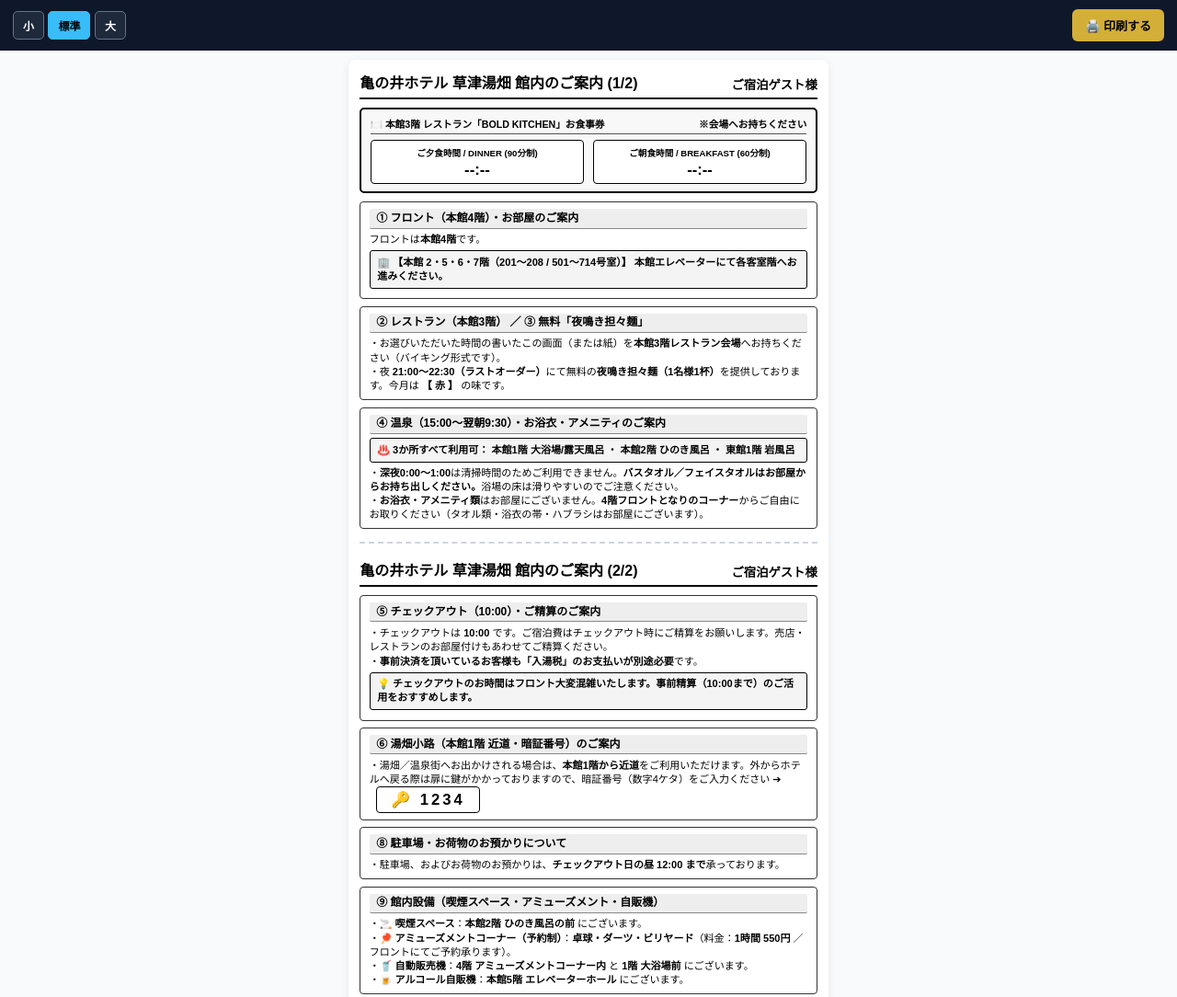
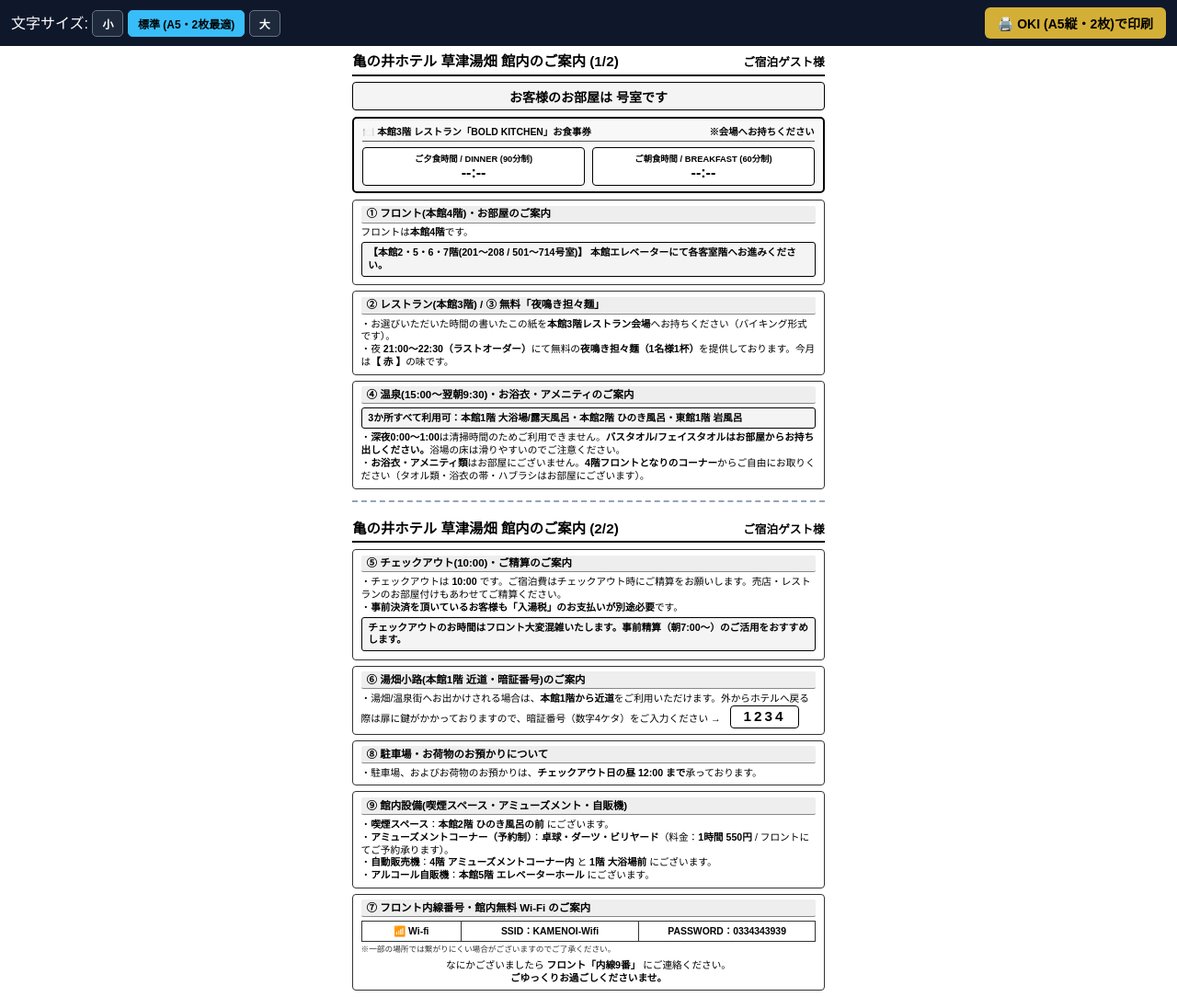
Before and after one commit to bravehero1190-hue/kusatsu-guide01, a plain HTML site: page index.html in a window 1280 px wide. Shown: the top 1084 px of the page at 92% size. Drawn offline with Linux system fonts and the light colour scheme.

Commit message:
Update index.html

```diff
--- a/index.html
+++ b/index.html
@@ -8,135 +8,227 @@
   :root { --p-scale: 1.0; }
   @page { size: A5 portrait; margin: 4mm 5mm; }
   * { box-sizing: border-box; font-family: "Hiragino Kaku Gothic ProN", "Meiryo", sans-serif; }
-  html, body { margin: 0; padding: 0; background: #f8fafc; color: #000; width: 100%; -webkit-print-color-adjust: exact; print-color-adjust: exact; }
+  html, body {
+    margin: 0; padding: 0; background: #ffffff; color: #000000; width: 100%;
+    -webkit-print-color-adjust: exact; print-color-adjust: exact;
+  }
 
+  /* 画面上部操作バー（印刷時は非表示） */
   .no-print-bar {
-    padding: 10px 14px; background: #0f172a; color: #fff;
+    padding: 8px 12px; background: #0f172a; color: #fff;
     display: flex; gap: 8px; align-items: center; justify-content: space-between; flex-wrap: wrap;
     position: sticky; top: 0; z-index: 100;
   }
-  .sz-btn { padding: 6px 10px; font-size: 12px; font-weight: bold; border-radius: 5px; border: 1px solid #64748b; background: #1e293b; color: #fff; cursor: pointer; }
+  .sz-btn {
+    padding: 5px 10px; font-size: 12px; font-weight: bold;
+    border-radius: 5px; border: 1px solid #64748b; background: #1e293b; color: #fff; cursor: pointer;
+  }
   .sz-btn.active { background: #38bdf8; color: #000; border-color: #38bdf8; }
-  .np-btn { padding: 8px 14px; font-size: 13px; font-weight: 900; border-radius: 6px; border: none; background: #d4af37; color: #000; cursor: pointer; }
+  .np-btn {
+    padding: 7px 14px; font-size: 14px; font-weight: 900;
+    border-radius: 6px; border: none; background: #d4af37; color: #000; cursor: pointer;
+  }
 
-  .a5-wrap { width: 100%; max-width: 138mm; margin: 10px auto; background: #fff; padding: 12px; border-radius: 8px; box-shadow: 0 2px 10px rgba(0,0,0,0.08); }
-  .a5-page-1 { width: 100%; border-bottom: 2px dashed #cbd5e1; padding-bottom: 14px; margin-bottom: 16px; }
-  .a5-page-2 { width: 100%; }
+  .a5-wrap { width: 100%; max-width: 138mm; margin: 0 auto; padding: 4px; }
+  .a5-page-1 { width: 100%; page-break-after: always; break-after: page; }
+  .a5-page-2 { width: 100%; page-break-after: avoid; break-after: avoid; }
 
-  .hdr { display: flex; justify-content: space-between; align-items: flex-end; border-bottom: 2px solid #000; padding-bottom: 1.2mm; margin-bottom: 2.5mm; }
-  .h-title { font-size: calc(12pt * var(--p-scale)); font-weight: 900; }
-  .h-rm    { font-size: calc(10pt * var(--p-scale)); font-weight: 900; }
+  .hdr {
+    display: flex; justify-content: space-between; align-items: flex-end;
+    border-bottom: 2px solid #000; padding-bottom: 1.2mm; margin-bottom: 1.8mm;
+  }
+  .h-title { font-size: calc(11.5pt * var(--p-scale)); font-weight: 900; }
+  .h-rm { font-size: calc(9.5pt * var(--p-scale)); font-weight: 900; }
 
-  .ticket { border: 2px solid #000; border-radius: 5px; padding: 2mm 2.5mm; margin-bottom: 2.5mm; background: #f8f8f8; }
-  .tk-head { font-size: calc(8pt * var(--p-scale)); font-weight: 900; border-bottom: 1px solid #555; padding-bottom: 1mm; margin-bottom: 1.5mm; display: flex; justify-content: space-between; flex-wrap: wrap; gap: 4px; }
-  .tk-grid { display: grid; grid-template-columns: 1fr 1fr; gap: 2.5mm; }
-  .tk-box  { border: 1.2px solid #000; border-radius: 4px; padding: 1.5mm 2mm; background: #fff; text-align: center; }
-  .tk-lbl  { font-size: calc(7.2pt * var(--p-scale)); font-weight: bold; }
-  .tk-val  { font-size: calc(12.5pt * var(--p-scale)); font-weight: 900; line-height: 1.15; margin-top: 2px; }
+  /* お客様のお部屋バナー */
+  .room-banner {
+    text-align: center; font-size: calc(10.5pt * var(--p-scale)); font-weight: 900;
+    border: 1.8px solid #000; background: #f4f4f4;
+    padding: 1.2mm 2mm; border-radius: 4px; margin-bottom: 1.8mm;
+  }
 
-  .sec-stack { display: flex; flex-direction: column; gap: 2mm; }
-  .sec { border: 1px solid #333; border-radius: 4px; padding: 1.8mm 2.5mm; font-size: calc(8.3pt * var(--p-scale)); line-height: 1.38; page-break-inside: avoid; break-inside: avoid; }
-  .sec-t { font-size: calc(9pt * var(--p-scale)); font-weight: 900; border-bottom: 1px solid #888; margin-bottom: 1.2mm; padding: 0.5mm 2mm; background: #eeeeee; border-radius: 2px; }
-  .hl { border: 1px solid #000; background: #f4f4f4; padding: 1.2mm 2mm; border-radius: 3px; margin: 1mm 0; font-weight: bold; }
-  .pin { display: inline-block; border: 1.8px solid #000; padding: 0.5mm 4mm; font-size: calc(12.5pt * var(--p-scale)); font-weight: 900; letter-spacing: 3px; border-radius: 4px; margin-left: 2mm; background: #fff; }
+  /* お食事券枠 */
+  .ticket {
+    border: 2px solid #000; border-radius: 5px;
+    padding: 1.6mm 2.4mm; margin-bottom: 1.8mm; background: #f8f8f8;
+  }
+  .tk-head {
+    font-size: calc(7.8pt * var(--p-scale)); font-weight: 900;
+    border-bottom: 1px solid #555; padding-bottom: 0.8mm; margin-bottom: 1.4mm;
+    display: flex; justify-content: space-between;
+  }
+  .tk-grid { display: grid; grid-template-columns: 1fr 1fr; gap: 2.2mm; }
+  .tk-box {
+    border: 1.2px solid #000; border-radius: 4px; padding: 1.1mm 2mm;
+    background: #fff; text-align: center;
+  }
+  .tk-lbl { font-size: calc(7pt * var(--p-scale)); font-weight: bold; }
+  .tk-val { font-size: calc(12pt * var(--p-scale)); font-weight: 900; line-height: 1.15; }
 
+  .sec-stack { display: flex; flex-direction: column; gap: 1.6mm; }
+  .sec {
+    border: 1px solid #333; border-radius: 4px; padding: 1.5mm 2.2mm;
+    font-size: calc(8pt * var(--p-scale)); line-height: 1.3;
+    page-break-inside: avoid; break-inside: avoid;
+  }
+  .sec-t {
+    font-size: calc(8.6pt * var(--p-scale)); font-weight: 900;
+    border-bottom: 1px solid #888; margin-bottom: 1mm; padding: 0.4mm 1.6mm;
+    background: #eeeeee; border-radius: 2px;
+  }
+  .hl {
+    border: 1px solid #000; background: #f4f4f4;
+    padding: 1mm 1.8mm; border-radius: 3px; margin: 0.8mm 0; font-weight: bold;
+  }
+  .hl-strong {
+    border: 1.8px solid #000; background: #fef3c7;
+    padding: 1.2mm 1.8mm; border-radius: 3px; margin: 0.8mm 0; font-weight: bold;
+  }
+  .pin {
+    display: inline-block; border: 1.8px solid #000; padding: 0.4mm 3.5mm;
+    font-size: calc(11.5pt * var(--p-scale)); font-weight: 900; letter-spacing: 3px;
+    border-radius: 4px; margin-left: 2mm; background: #fff;
+  }
+
+  /* Wi-Fi 3分割テーブル */
+  .wifi-tbl {
+    width: 100%; border-collapse: collapse; border: 1.2px solid #333;
+    text-align: center; font-size: calc(7.8pt * var(--p-scale)); font-weight: 900;
+    background: #fff; margin-bottom: 0.8mm;
+  }
+  .wifi-tbl td { padding: 1mm 1.5mm; border-right: 1px solid #333; }
+  .wifi-tbl td:last-child { border-right: none; }
+  .wifi-note {
+    font-size: calc(6.5pt * var(--p-scale)); color: #333; text-align: left; margin-bottom: 1.2mm;
+  }
+
+  @media screen {
+    .a5-page-1 { border-bottom: 2px dashed #94a3b8; padding-bottom: 12px; margin-bottom: 16px; }
+  }
   @media print {
-    html, body { background: #fff; }
     .no-print-bar { display: none !important; }
-    .a5-wrap { max-width: 100%; width: 100%; margin: 0; padding: 0; box-shadow: none; border-radius: 0; }
-    .a5-page-1 { border-bottom: none; padding-bottom: 0; margin-bottom: 0; page-break-after: always; break-after: page; }
+    .a5-wrap { max-width: 100%; width: 100%; padding: 0; }
+    .a5-page-1 {
+      border-bottom: none; padding-bottom: 0; margin-bottom: 0;
+      page-break-after: always; break-after: page;
+    }
     .a5-page-2 { page-break-after: avoid; break-after: avoid; }
   }
 </style>
 </head>
 <body>
+
 <div class="no-print-bar">
   <div>
+    <span>文字サイズ:</span>
     <button class="sz-btn" onclick="setScale(0.92, this)">小</button>
-      <button class="sz-btn active" onclick="setScale(1.0, this)">標準</button>
-      <button class="sz-btn" onclick="setScale(1.12, this)">大</button>
+    <button class="sz-btn active" onclick="setScale(1.0, this)">標準 (A5・2枚最適)</button>
+    <button class="sz-btn" onclick="setScale(1.08, this)">大</button>
   </div>
-    <button class="np-btn" onclick="window.print()">🖨️ 印刷する</button>
+  <button class="np-btn" onclick="window.print()">🖨️ OKI (A5縦・2枚)で印刷</button>
 </div>
 
 <div class="a5-wrap">
-    <!-- 1枚目 -->
+  <!-- ================= 1ページ目 ================= -->
   <div class="a5-page-1">
     <div class="hdr">
       <div class="h-title">亀の井ホテル 草津湯畑 館内のご案内 (1/2)</div>
-        <div class="h-rm" id="rmDisp1">ご宿泊ゲスト様</div>
+      <div class="h-rm" id="hdrRoom1">ご宿泊ゲスト様</div>
     </div>
 
+    <!-- お食事時間の上：お部屋番号バナー -->
+    <div class="room-banner">
+      お客様のお部屋は <span id="roomBannerVal">  </span> 号室です
+    </div>
+
+    <!-- お食事券 -->
     <div class="ticket">
       <div class="tk-head">
         <span>🍽️ 本館3階 レストラン「BOLD KITCHEN」お食事券</span>
         <span>※会場へお持ちください</span>
       </div>
       <div class="tk-grid">
-          <div class="tk-box"><div class="tk-lbl">ご夕食時間 / DINNER (90分制)</div><div class="tk-val" id="dinDisp">--:--</div></div>
-          <div class="tk-box"><div class="tk-lbl">ご朝食時間 / BREAKFAST (60分制)</div><div class="tk-val" id="brkDisp">--:--</div></div>
+        <div class="tk-box">
+          <div class="tk-lbl">ご夕食時間 / DINNER (90分制)</div>
+          <div class="tk-val" id="dinVal">--:--</div>
+        </div>
+        <div class="tk-box">
+          <div class="tk-lbl">ご朝食時間 / BREAKFAST (60分制)</div>
+          <div class="tk-val" id="brkVal">--:--</div>
+        </div>
       </div>
     </div>
 
     <div class="sec-stack">
       <div class="sec">
-          <div class="sec-t">① フロント（本館4階）・お部屋のご案内</div>
-          フロントは<b>本館4階</b>です。<div class="hl" id="routeDisp"></div>
+        <div class="sec-t">① フロント(本館4階)・お部屋のご案内</div>
+        フロントは<b>本館4階</b>です。
+        <div class="hl" id="routeHtml"></div>
       </div>
+
       <div class="sec">
-          <div class="sec-t">② レストラン（本館3階） ／ ③ 無料「夜鳴き担々麺」</div>
-          ・お選びいただいた時間の書いたこの画面（または紙）を<b>本館3階レストラン会場</b>へお持ちください（バイキング形式です）。<br>
-          ・夜 <b>21:00〜22:30（ラストオーダー）</b>にて無料の<b>夜鳴き担々麺（1名様1杯）</b>を提供しております。今月は <b>【 <span id="tanDisp">赤</span> 】</b> の味です。
+        <div class="sec-t">② レストラン(本館3階) / ③ 無料「夜鳴き担々麺」</div>
+        ・お選びいただいた時間の書いたこの紙を<b>本館3階レストラン会場</b>へお持ちください（バイキング形式です）。<br>
+        ・夜 <b>21:00〜22:30（ラストオーダー）</b>にて無料の<b>夜鳴き担々麺（1名様1杯）</b>を提供しております。今月は<b>【 <span id="tanVal">赤</span> 】</b>の味です。
       </div>
+
       <div class="sec">
-          <div class="sec-t">④ 温泉（15:00〜翌朝9:30）・お浴衣・アメニティのご案内</div>
-          <div class="hl">♨️ <b>3か所すべて利用可：</b> <b>本館1階</b> 大浴場/露天風呂 ・ <b>本館2階</b> ひのき風呂 ・ <b>東館1階</b> 岩風呂</div>
-          ・<b>深夜0:00〜1:00</b>は清掃時間のためご利用できません。<b>バスタオル／フェイスタオルはお部屋からお持ち出しください。</b>浴場の床は滑りやすいのでご注意ください。<br>
+        <div class="sec-t">④ 温泉(15:00〜翌朝9:30)・お浴衣・アメニティのご案内</div>
+        <div class="hl">
+          <b>3か所すべて利用可：</b><b>本館1階</b> 大浴場/露天風呂・<b>本館2階</b> ひのき風呂・<b>東館1階</b> 岩風呂
+        </div>
+        ・<b>深夜0:00〜1:00</b>は清掃時間のためご利用できません。<b>バスタオル/フェイスタオルはお部屋からお持ち出しください。</b>浴場の床は滑りやすいのでご注意ください。<br>
         ・<b>お浴衣・アメニティ類</b>はお部屋にございません。<b>4階フロントとなりのコーナー</b>からご自由にお取りください（タオル類・浴衣の帯・ハブラシはお部屋にございます）。
       </div>
     </div>
   </div>
 
-    <!-- 2枚目 -->
+  <!-- ================= 2ページ目 ================= -->
   <div class="a5-page-2">
     <div class="hdr">
       <div class="h-title">亀の井ホテル 草津湯畑 館内のご案内 (2/2)</div>
-        <div class="h-rm" id="rmDisp2">ご宿泊ゲスト様</div>
+      <div class="h-rm" id="hdrRoom2">ご宿泊ゲスト様</div>
     </div>
 
     <div class="sec-stack">
       <div class="sec">
-          <div class="sec-t">⑤ チェックアウト（<span id="outDisp1">10:00</span>）・ご精算のご案内</div>
-          ・チェックアウトは <b id="outDisp2">10:00</b> です。ご宿泊費はチェックアウト時にご精算をお願いします。売店・レストランのお部屋付けもあわせてご精算ください。<br>
+        <div class="sec-t">⑤ チェックアウト(<span id="outValTitle">10:00</span>)・ご精算のご案内</div>
+        ・チェックアウトは <b id="outValBody">10:00</b> です。ご宿泊費はチェックアウト時にご精算をお願いします。売店・レストランのお部屋付けもあわせてご精算ください。<br>
         ・<b>事前決済を頂いているお客様も「入湯税」のお支払いが別途必要</b>です。<br>
-          <div class="hl">💡 チェックアウトのお時間はフロント大変混雑いたします。<b>事前精算（10:00まで）</b>のご活用をおすすめします。</div>
+        <div id="checkoutSettleMsg" class="hl"></div>
       </div>
+
       <div class="sec">
-          <div class="sec-t">⑥ 湯畑小路（本館1階 近道・暗証番号）のご案内</div>
-          ・湯畑／温泉街へお出かけされる場合は、<b>本館1階から近道</b>をご利用いただけます。外からホテルへ戻る際は扉に鍵がかかっておりますので、暗証番号（数字4ケタ）をご入力ください ➔ <span class="pin">🔑 <span id="pinDisp">1234</span></span>
+        <div class="sec-t">⑥ 湯畑小路(本館1階 近道・暗証番号)のご案内</div>
+        ・湯畑/温泉街へお出かけされる場合は、<b>本館1階から近道</b>をご利用いただけます。外からホテルへ戻る際は扉に鍵がかかっておりますので、暗証番号（数字4ケタ）をご入力ください → <span class="pin" id="pinVal">1234</span>
       </div>
+
       <div class="sec">
         <div class="sec-t">⑧ 駐車場・お荷物のお預かりについて</div>
         ・駐車場、およびお荷物のお預かりは、<b>チェックアウト日の昼 12:00 まで</b>承っております。
-          <div class="hl" id="busPlanDisp" style="display:none;">🚌 <b>※バスプランのお客様</b>は、帰りのバス出発時刻である <b>13:30 まで</b> お預かりいたします。</div>
+        <div id="busNoteWrap" style="display:none;" class="hl">
+          <b>※バスプランのお客様</b>は、帰りのバス出発時刻である <b>13:30 まで</b> お預かりいたします。
         </div>
+      </div>
+
       <div class="sec">
-          <div class="sec-t">⑨ 館内設備（喫煙スペース・アミューズメント・自販機）</div>
-          ・🚬 <b>喫煙スペース</b>：<b>本館2階 ひのき風呂の前</b> にございます。<br>
-          ・🏓 <b>アミューズメントコーナー（予約制）</b>：<b>卓球・ダーツ・ビリヤード</b>（料金：<b>1時間 550円</b> ／ フロントにてご予約承ります）。<br>
-          ・🥤 <b>自動販売機</b>：<b>4階 アミューズメントコーナー内</b> と <b>1階 大浴場前</b> にございます。<br>
-          ・🍺 <b>アルコール自販機</b>：<b>本館5階 エレベーターホール</b> にございます。
+        <div class="sec-t">⑨ 館内設備(喫煙スペース・アミューズメント・自販機)</div>
+        ・<b>喫煙スペース</b>：<b>本館2階 ひのき風呂の前</b> にございます。<br>
+        ・<b>アミューズメントコーナー（予約制）</b>：<b>卓球・ダーツ・ビリヤード</b>（料金：<b>1時間 550円</b> / フロントにてご予約承ります）。<br>
+        ・<b>自動販売機</b>：<b>4階 アミューズメントコーナー内</b> と <b>1階 大浴場前</b> にございます。<br>
+        ・<b>アルコール自販機</b>：<b>本館5階 エレベーターホール</b> にございます。
       </div>
+
       <div class="sec" style="text-align:center;">
         <div class="sec-t" style="text-align:left;">⑦ フロント内線番号・館内無料 Wi-Fi のご案内</div>
-  <table style="width:100%; border-collapse:collapse; border:1.2px solid #333; text-align:center; font-size:calc(8pt * var(--p-scale)); font-weight:900; background:#fff; margin-bottom:1mm;">
+        <table class="wifi-tbl">
           <tr>
-      <td style="border-right:1px solid #333; padding:1mm 2mm; width:22%;">📶 Wi-fi</td>
-      <td style="border-right:1px solid #333; padding:1mm 2mm; width:39%;">SSID：KAMENOI-Wifi</td>
-      <td style="padding:1mm 2mm; width:39%;">PASSWORD：0334343939</td>
+            <td style="width:22%;">📶 Wi-fi</td>
+            <td style="width:39%;">SSID：KAMENOI-Wifi</td>
+            <td style="width:39%;">PASSWORD：0334343939</td>
           </tr>
         </table>
-  <div style="font-size:calc(6.6pt * var(--p-scale)); color:#333; text-align:left; margin-bottom:1.2mm;">※一部の場所では繋がりにくい場合がございますのでご了承ください。</div>
+        <div class="wifi-note">※一部の場所では繋がりにくい場合がございますのでご了承ください。</div>
         なにかございましたら <b>フロント「内線9番」</b> にご連絡ください。<br>
         <b>ごゆっくりお過ごしくださいませ。</b>
       </div>
@@ -147,43 +239,76 @@
 <script>
   function setScale(val, btn) {
     document.documentElement.style.setProperty('--p-scale', val);
-      document.querySelectorAll('.sz-btn').forEach(b => b.classList.remove('active'));
+    try { localStorage.setItem('KAMENOI_A5_2PAGE_SCALE', val); } catch (e) {}
+    document.querySelectorAll('.sz-btn').forEach(function(b) { b.classList.remove('active'); });
     if (btn) btn.classList.add('active');
   }
 
   window.onload = function() {
-      var p = new URLSearchParams(window.location.search);
-      var rm   = (p.get('rm')  || '').trim();
-      var din  = (p.get('d')   || '--:--').trim();
-      var brk  = (p.get('b')   || '--:--').trim();
-      var outT = (p.get('out') || '10:00').trim();
-      var pin  = (p.get('pin') || '1234').trim();
-      var tan  = (p.get('t')   || '赤').trim();
-      var zone = (p.get('z')   || 'main').trim();
+    // URLパラメータ取得
+    var params = new URLSearchParams(window.location.search);
+    var rm = (params.get('rm') || '').trim();
+    var din = (params.get('d') || '--:--').trim();
+    var brk = (params.get('b') || '--:--').trim();
+    var outT = (params.get('out') || '10:00').trim();
+    var pin = (params.get('pin') || '1234').trim();
+    var tan = (params.get('t') || '赤').trim();
+    var zone = (params.get('z') || 'main').trim();
+    var isBus = (params.get('bus') === '1');
+    var autoPrint = (params.get('print') === '1');
 
-      var rmText = rm ? (rm + ' 号室') : 'ご宿泊ゲスト様';
-      document.getElementById('rmDisp1').innerText = rmText;
-      document.getElementById('rmDisp2').innerText = rmText;
-      document.getElementById('dinDisp').innerText = din;
-      document.getElementById('brkDisp').innerText = brk;
-      document.getElementById('outDisp1').innerText = outT;
-      document.getElementById('outDisp2').innerText = outT;
-      document.getElementById('pinDisp').innerText = pin;
-      document.getElementById('tanDisp').innerText = tan;
+    // 部屋番号反映
+    var hdrRm = rm ? (rm + ' 号室') : 'ご宿泊ゲスト様';
+    document.getElementById('hdrRoom1').innerText = hdrRm;
+    document.getElementById('hdrRoom2').innerText = hdrRm;
+    document.getElementById('roomBannerVal').innerText = rm || '  ';
 
-      var routeHtml = '🏢 <b>【本館 2・5・6・7階（201〜208 / 501〜714号室）】</b> 本館エレベーターにて各客室階へお進みください。';
+    // お食事・暗証番号・担々麺・チェックアウト反映
+    document.getElementById('dinVal').innerText = din;
+    document.getElementById('brkVal').innerText = brk;
+    document.getElementById('tanVal').innerText = tan;
+    document.getElementById('pinVal').innerText = pin;
+    document.getElementById('outValTitle').innerText = outT;
+    document.getElementById('outValBody').innerText = outT;
+
+    // 部屋ゾーン案内
+    var routeEl = document.getElementById('routeHtml');
     if (zone === 'east') {
-        routeHtml = '🌉 <b>【東館 2・3階（2201〜2207 / 2301〜2307号室）】</b> <b>東館2階と本館4階（フロント）が同じ高さで連絡通路で結ばれております。</b>フロント階奥、「茶色の吊り看板」のところを左手に出て頂くと連絡通路です。';
+      routeEl.innerHTML = '<b>【東館2・3階(2201〜2207 / 2301〜2307号室)】</b> <b>東館2階と本館4階(フロント)が同じ高さで連絡通路で結ばれております。</b>フロント階奥、「茶色の吊り看板」のところを左手に出て頂くと連絡通路です。';
     } else if (zone === 'main89') {
-        routeHtml = '🛗 <b>【本館 8・9階（801〜808 / 901〜908号室）重要】</b> 8・9階まで上がれるエレベーターは、<b>エントランス付近の一機のみ</b>でございます。';
-      }
-      document.getElementById('routeDisp').innerHTML = routeHtml;
-
-      if (p.get('bus') === '1') {
-        document.getElementById('busPlanDisp').style.display = 'block';
+      routeEl.innerHTML = '<b>【本館8・9階(801〜808 / 901〜908号室) 重要】</b> 8・9階まで上がれるエレベーターは、<b>エントランス付近の一機のみ</b>でございます。';
+    } else {
+      routeEl.innerHTML = '<b>【本館2・5・6・7階(201〜208 / 501〜714号室)】</b> 本館エレベーターにて各客室階へお進みください。';
     }
 
-      if (p.get('print') === '1') {
+    // ⑤ チェックアウト精算案内（10:30 / 11:00 は必須案内、通常は朝7:00〜事前精算案内）
+    var settleEl = document.getElementById('checkoutSettleMsg');
+    if (outT === '10:30' || outT === '11:00') {
+      settleEl.className = 'hl-strong';
+      settleEl.innerHTML = '【お願い】' + outT + 'チェックアウトのお客様は、<b>お手数ですが一度 朝7:00〜10:00までにフロントにお立ち寄りの上、ご精算ください。</b>';
+    } else {
+      settleEl.className = 'hl';
+      settleEl.innerHTML = 'チェックアウトのお時間はフロント大変混雑いたします。<b>事前精算（朝7:00〜）</b>のご活用をおすすめします。';
+    }
+
+    // バスプラン表示
+    if (isBus) {
+      document.getElementById('busNoteWrap').style.display = 'block';
+    }
+
+    // 保存済み文字サイズ復元
+    try {
+      var saved = localStorage.getItem('KAMENOI_A5_2PAGE_SCALE');
+      if (saved) {
+        document.documentElement.style.setProperty('--p-scale', saved);
+        document.querySelectorAll('.sz-btn').forEach(function(b) {
+          b.classList.toggle('active', b.getAttribute('onclick').indexOf(saved) !== -1);
+        });
+      }
+    } catch (e) {}
+
+    // 自動印刷
+    if (autoPrint) {
       setTimeout(function() { window.print(); }, 250);
     }
   };
```
Lines whose indentation alone changed are shown as unchanged.
